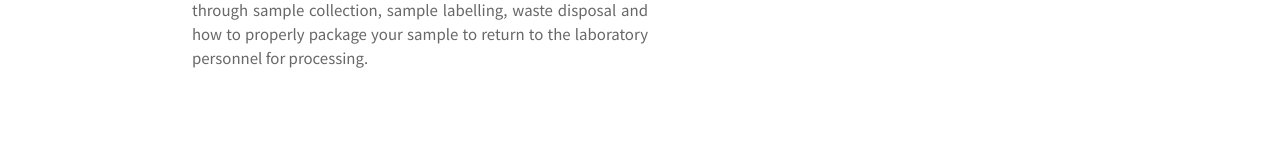
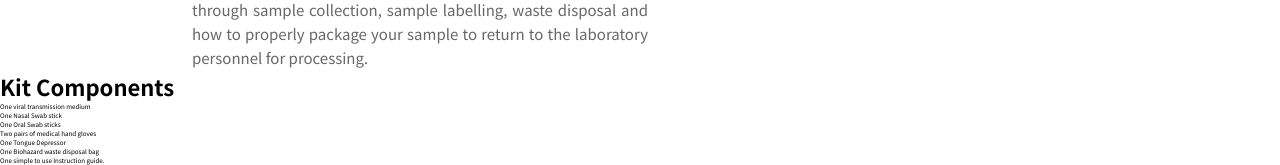
Before and after one commit to Neyodhino/Home-sample-collection-kit, an Angular app: page / in a window 1280 px wide. Shown: the part 1412-1577 px from the top of the page. Before the commit the page ends 1482 px from the top, so only its background shows below. Built offline with nearby package versions, Linux system fonts and the light colour scheme.

Commit message:
headline section designed

```diff
--- a/src/app/landingPage/landingPage.component.html
+++ b/src/app/landingPage/landingPage.component.html
@@ -12,6 +12,7 @@
     </div>
   </section>
 
+  <main>
     <section class="main">
       <div class="main__problem">
         <div class="main__problem-text">
@@ -30,3 +31,19 @@
         </div>
       </div>
     </section>
+
+    <section class="component__kit">
+      <div class="component__kit-text">
+        <h1>Kit Components</h1>
+        <ul>
+          <li>One viral transmission medium</li>
+          <li>One Nasal Swab stick</li>
+          <li>One Oral Swab sticks</li>
+          <li>Two pairs of medical hand gloves</li>
+          <li>One Tongue Depressor</li>
+          <li>One Biohazard waste disposal bag</li>
+          <li>One simple to use Instruction guide.</li>
+        </ul>
+      </div>
+    </section>
+  </main>
```
Lines whose indentation alone changed are shown as unchanged.
